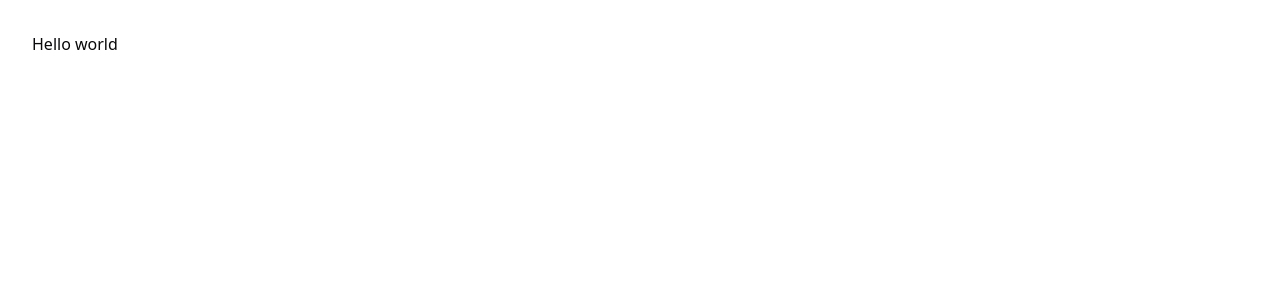
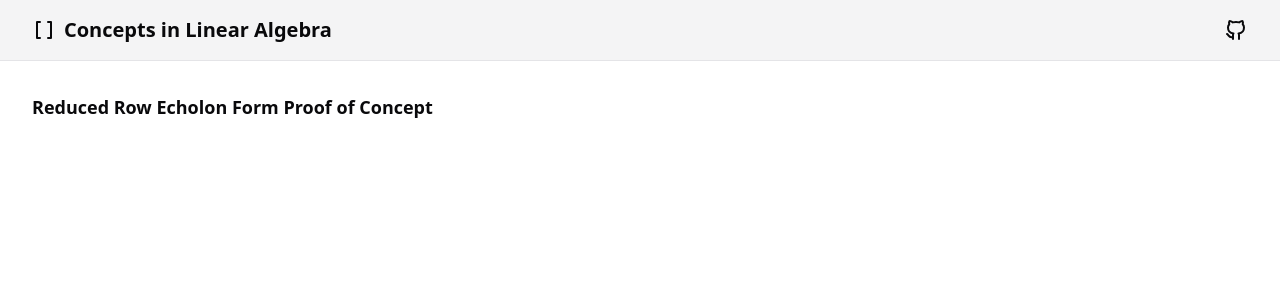
Before and after one commit to zsrobinson/linear, a Next.js app: page / in a window 1280 px wide. Shown: the top 300 px of the page. Built offline with nearby package versions, Linux system fonts and the light colour scheme.

Commit message:
create navbar

```diff
--- a/app/globals.css
+++ b/app/globals.css
@@ -64,6 +64,8 @@
       --border: 240 3.7% 15.9%;
       --input: 240 3.7% 15.9%;
       --ring: 240 4.9% 83.9%;
+
+      color-scheme: dark;
     }
   }
 }
--- a/app/layout.tsx
+++ b/app/layout.tsx
@@ -1,6 +1,7 @@
 import type { Metadata } from "next";
 import "./globals.css";
 import { ReactNode } from "react";
+import { Navbar } from "~/components/navbar";
 
 export const metadata: Metadata = {
   title: "Create Next App",
@@ -10,7 +11,10 @@ export const metadata: Metadata = {
 export default function Layout({ children }: { children: ReactNode }) {
   return (
     <html lang="en">
-      <body>{children}</body>
+      <body>
+        <Navbar />
+        {children}
+      </body>
     </html>
   );
 }
--- a/app/page.tsx
+++ b/app/page.tsx
@@ -1,7 +1,9 @@
 export default function Page() {
   return (
     <main className="m-8">
-      <p>Hello world</p>
+      <h2 className="text-lg font-semibold">
+        Reduced Row Echolon Form Proof of Concept
+      </h2>
     </main>
   );
 }
--- /dev/null
+++ b/components/navbar.tsx
@@ -0,0 +1,21 @@
+import { IconBrackets, IconBrandGithub } from "@tabler/icons-react";
+import Link from "next/link";
+
+export function Navbar() {
+  return (
+    <div className="flex items-center justify-between border-b border-border bg-muted px-8 py-4 dark:bg-muted/30">
+      <Link href="/" className="flex items-center gap-2">
+        <IconBrackets />
+        <h1 className="text-xl font-bold">Concepts in Linear Algebra</h1>
+      </Link>
+
+      <a
+        href="https://github.com/zsrobinson/linear"
+        target="_blank"
+        rel="noreferrer"
+      >
+        <IconBrandGithub />
+      </a>
+    </div>
+  );
+}
--- a/package.json
+++ b/package.json
@@ -9,7 +9,7 @@
     "lint": "next lint"
   },
   "dependencies": {
-    "@radix-ui/react-icons": "^1.3.0",
+    "@tabler/icons-react": "^2.47.0",
     "class-variance-authority": "^0.7.0",
     "clsx": "^2.1.0",
     "next": "14.1.0",
--- a/tailwind.config.ts
+++ b/tailwind.config.ts
@@ -1,13 +1,12 @@
-import type { Config } from "tailwindcss"
+import type { Config } from "tailwindcss";
 
 const config = {
-  darkMode: ["class"],
   content: [
-    './pages/**/*.{ts,tsx}',
-    './components/**/*.{ts,tsx}',
-    './app/**/*.{ts,tsx}',
-    './src/**/*.{ts,tsx}',
-	],
+    "./pages/**/*.{ts,tsx}",
+    "./components/**/*.{ts,tsx}",
+    "./app/**/*.{ts,tsx}",
+    "./src/**/*.{ts,tsx}",
+  ],
   prefix: "",
   theme: {
     container: {
@@ -75,6 +74,6 @@ const config = {
     },
   },
   plugins: [require("tailwindcss-animate")],
-} satisfies Config
+} satisfies Config;
 
-export default config
+export default config;
```
Also changed, not shown: 1 other file (tests, documents, lock files or other folders).
